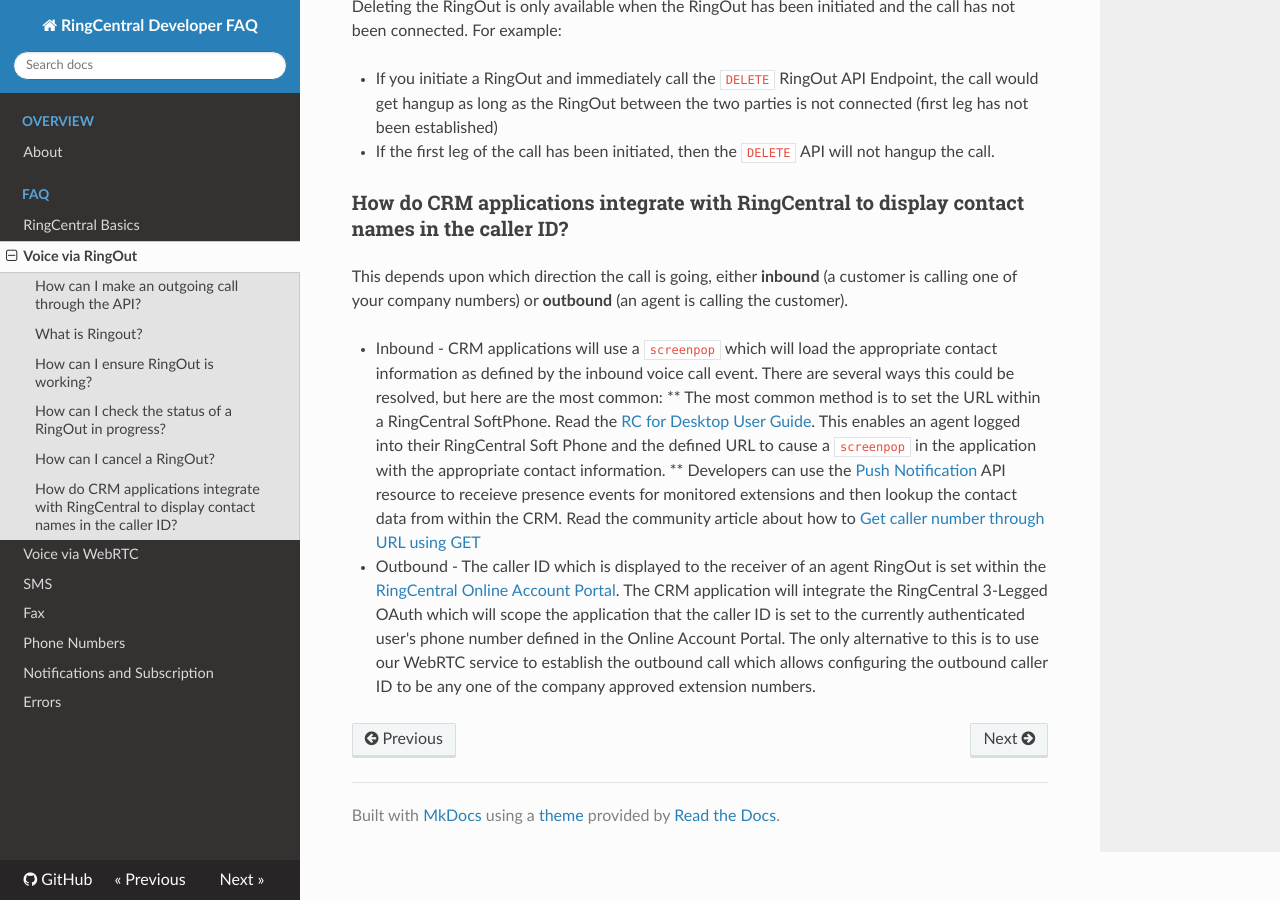
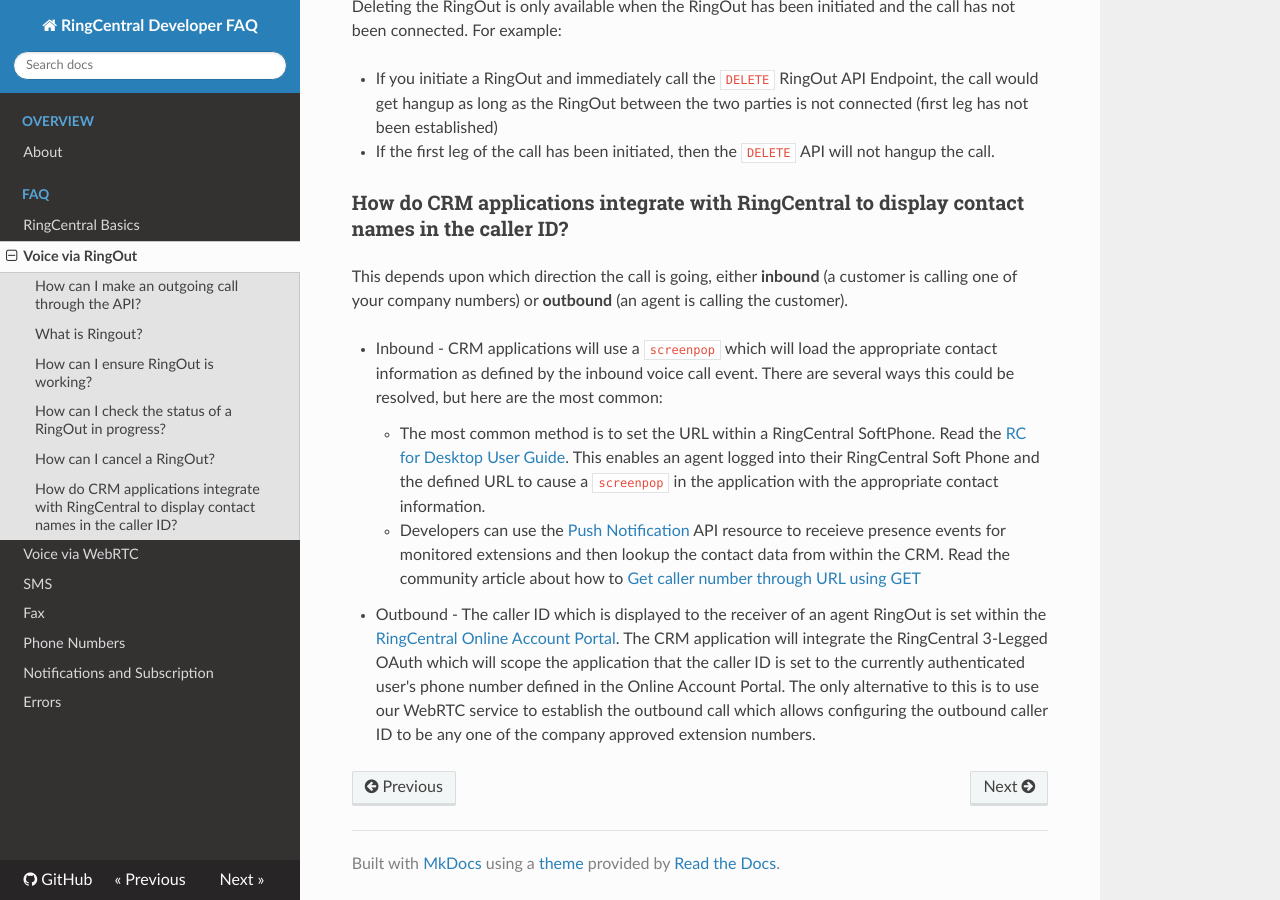
Before and after one commit to ringcentral/ringcentral-faq, an MkDocs documentation site: the page built from docs/voice_ringout.md, in a window 1280 px wide and 900 px high, scrolled down 1431 px. Built offline with MkDocs 1.6.1, drawn with Linux system fonts in a browser that asks for light colours; nearby versions of some CDN libraries; old or Windows-style settings are respelled for this version of MkDocs.

Commit message:
Fix visual formatting

```diff
--- a/docs/voice_ringout.md
+++ b/docs/voice_ringout.md
@@ -46,6 +46,6 @@
 This depends upon which direction the call is going, either **inbound** (a customer is calling one of your company numbers) or **outbound** (an agent is calling the customer).
 
 * Inbound - CRM applications will use a `screenpop` which will load the appropriate contact information as defined by the inbound voice call event. There are several ways this could be resolved, but here are the most common:
-** The most common method is to set the URL within a RingCentral SoftPhone. Read the [RC for Desktop User Guide](http://netstorage.ringcentral.com/guides/rc_for_desktop_user_guide.pdf). This enables an agent logged into their RingCentral Soft Phone and the defined URL to cause a `screenpop` in the application with the appropriate contact information.
-** Developers can use the [Push Notification](https://developers.ringcentral.com) API resource to receieve presence events for monitored extensions and then lookup the contact data from within the CRM. Read the community article about how to [Get caller number through URL using GET](https://devcommunity.ringcentral.com/ringcentraldev/topics/get-caller-number-through-url-using-get-command?topic-reply-list%5Bsettings%5D%5Bfilter_by%5D=all&topic-reply-list%5Bsettings%5D%5Breply_id%5D=16178945#reply_16178945)
+    * The most common method is to set the URL within a RingCentral SoftPhone. Read the [RC for Desktop User Guide](http://netstorage.ringcentral.com/guides/rc_for_desktop_user_guide.pdf). This enables an agent logged into their RingCentral Soft Phone and the defined URL to cause a `screenpop` in the application with the appropriate contact information.
+    * Developers can use the [Push Notification](https://developers.ringcentral.com) API resource to receieve presence events for monitored extensions and then lookup the contact data from within the CRM. Read the community article about how to [Get caller number through URL using GET](https://devcommunity.ringcentral.com/ringcentraldev/topics/get-caller-number-through-url-using-get-command?topic-reply-list%5Bsettings%5D%5Bfilter_by%5D=all&topic-reply-list%5Bsettings%5D%5Breply_id%5D=16178945#reply_16178945)
 * Outbound - The caller ID which is displayed to the receiver of an agent RingOut is set within the [RingCentral Online Account Portal](https://service.ringcentral.com). The CRM application will integrate the RingCentral 3-Legged OAuth which will scope the application that the caller ID is set to the currently authenticated user's phone number defined in the Online Account Portal. The only alternative to this is to use our WebRTC service to establish the outbound call which allows configuring the outbound caller ID to be any one of the company approved extension numbers.
```
Also changed, not shown: docs/fax.md (+1 -0 lines).
